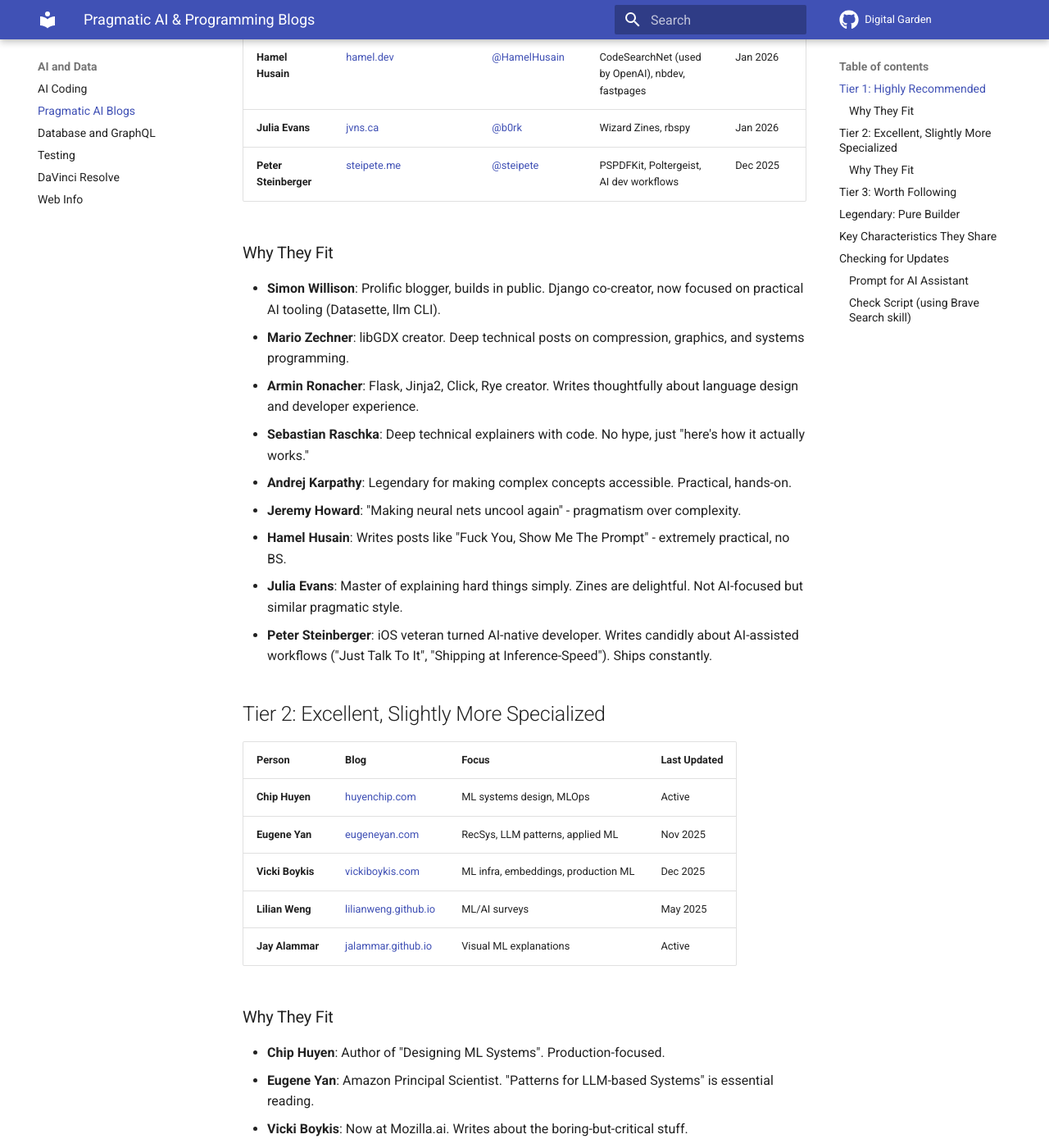
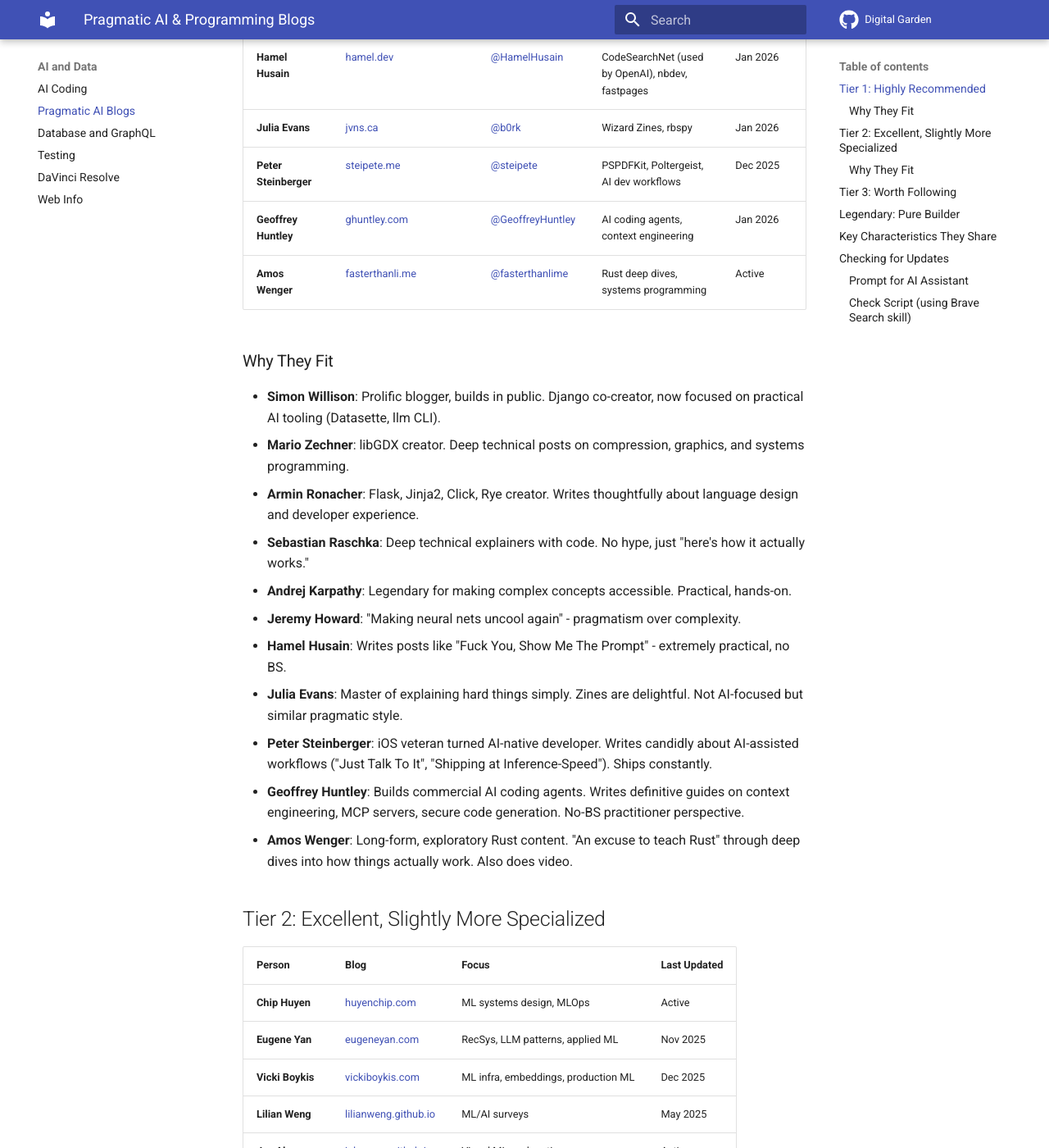
Before and after one commit to jchidley/mkdocs-material-test, an MkDocs documentation site: the page built from docs/2026-01-20-Pragmatic-AI-Programming-Blogs.md, in a window 1280 px wide and 1400 px high, scrolled down 973 px. Shown: the whole window at 82% size. Built offline with MkDocs 1.6.1 and Material for MkDocs 9.7.7, drawn with Linux system fonts in a browser that asks for light colours; comment, search, counter and statistics services are not loaded; some of the changed text lies outside the part shown.

Commit message:
Add Geoffrey Huntley and Amos Wenger to Tier 1
- ghuntley.com: AI coding agents, context engineering, MCP
- fasterthanli.me: Deep Rust explainers, systems programming

```diff
--- a/check-blogs.js
+++ b/check-blogs.js
@@ -22,6 +22,8 @@
   { name: 'Hamel Husain', url: 'hamel.dev', tier: 1 },
   { name: 'Julia Evans', url: 'jvns.ca', tier: 1 },
   { name: 'Peter Steinberger', url: 'steipete.me', tier: 1 },
+  { name: 'Geoffrey Huntley', url: 'ghuntley.com', tier: 1 },
+  { name: 'Amos Wenger', url: 'fasterthanli.me', tier: 1 },
   // Tier 2
   { name: 'Chip Huyen', url: 'huyenchip.com', tier: 2 },
   { name: 'Eugene Yan', url: 'eugeneyan.com', tier: 2 },
--- a/docs/2026-01-20-Pragmatic-AI-Programming-Blogs.md
+++ b/docs/2026-01-20-Pragmatic-AI-Programming-Blogs.md
@@ -28,6 +28,8 @@
 | **Hamel Husain** | [hamel.dev](https://hamel.dev/) | [@HamelHusain](https://x.com/HamelHusain) | CodeSearchNet (used by OpenAI), nbdev, fastpages | Jan 2026 |
 | **Julia Evans** | [jvns.ca](https://jvns.ca/) | [@b0rk](https://x.com/b0rk) | Wizard Zines, rbspy | Jan 2026 |
 | **Peter Steinberger** | [steipete.me](https://steipete.me/) | [@steipete](https://x.com/steipete) | PSPDFKit, Poltergeist, AI dev workflows | Dec 2025 |
+| **Geoffrey Huntley** | [ghuntley.com](https://ghuntley.com/) | [@GeoffreyHuntley](https://x.com/GeoffreyHuntley) | AI coding agents, context engineering | Jan 2026 |
+| **Amos Wenger** | [fasterthanli.me](https://fasterthanli.me/) | [@fasterthanlime](https://x.com/fasterthanlime) | Rust deep dives, systems programming | Active |
 
 ### Why They Fit
 
@@ -40,6 +42,8 @@
 - **Hamel Husain**: Writes posts like "Fuck You, Show Me The Prompt" - extremely practical, no BS.
 - **Julia Evans**: Master of explaining hard things simply. Zines are delightful. Not AI-focused but similar pragmatic style.
 - **Peter Steinberger**: iOS veteran turned AI-native developer. Writes candidly about AI-assisted workflows ("Just Talk To It", "Shipping at Inference-Speed"). Ships constantly.
+- **Geoffrey Huntley**: Builds commercial AI coding agents. Writes definitive guides on context engineering, MCP servers, secure code generation. No-BS practitioner perspective.
+- **Amos Wenger**: Long-form, exploratory Rust content. "An excuse to teach Rust" through deep dives into how things actually work. Also does video.
 
 ## Tier 2: Excellent, Slightly More Specialized
 
@@ -105,6 +109,8 @@
 - https://hamel.dev/
 - https://jvns.ca/
 - https://steipete.me/
+- https://ghuntley.com/
+- https://fasterthanli.me/
 
 Tier 2:
 - https://huyenchip.com/blog/
```
